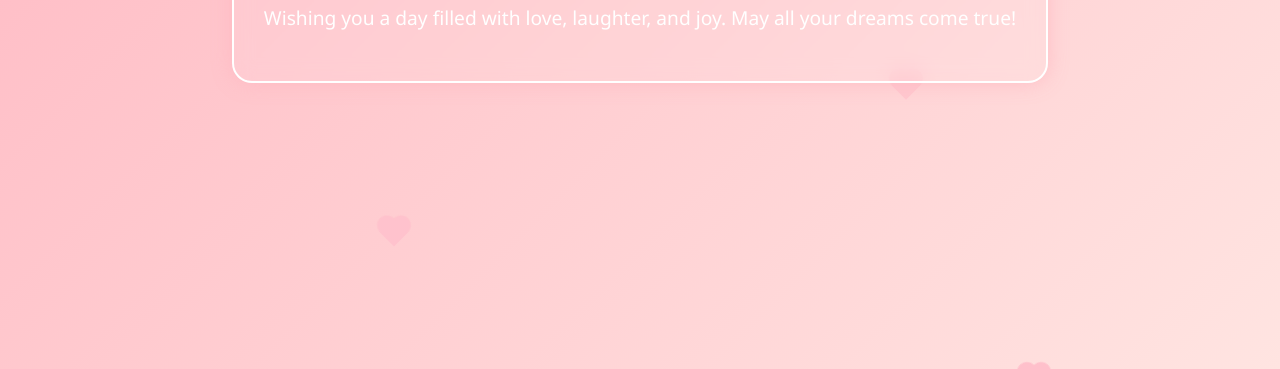
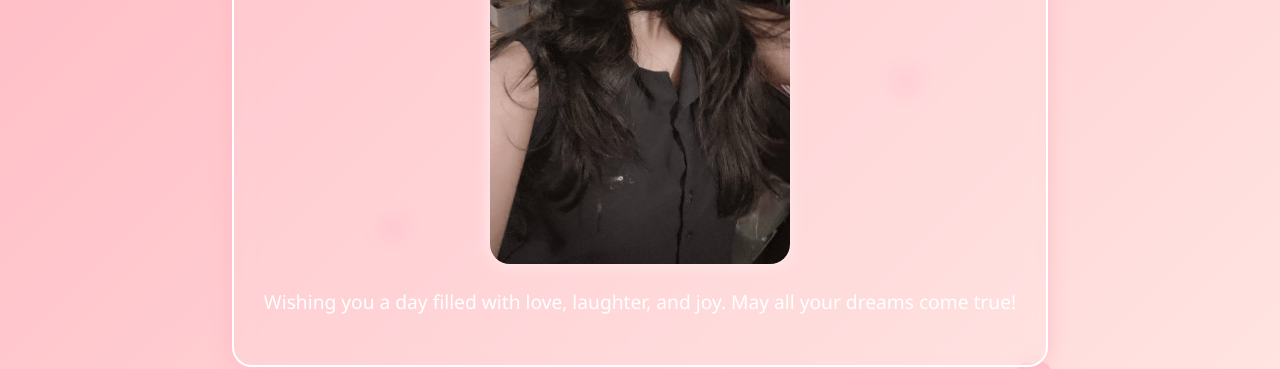
Before and after one commit to maveric1413/siddharth, a plain HTML site: page index.html in a window 1280 px wide. Shown: the part 431-800 px from the top of the page. Drawn offline with Linux system fonts and the light colour scheme.

Commit message:
Update index.html

```diff
--- a/index.html
+++ b/index.html
@@ -101,6 +101,7 @@
 <body>
   <div class="card">
     <h1>Happy Birthday Dimpy! 🎉</h1>
+    <img src="123.jpeg" alt="Birthday Girl" />
     <p>Wishing you a day filled with love, laughter, and joy. May all your dreams come true!</p>
 
   </div>
```
